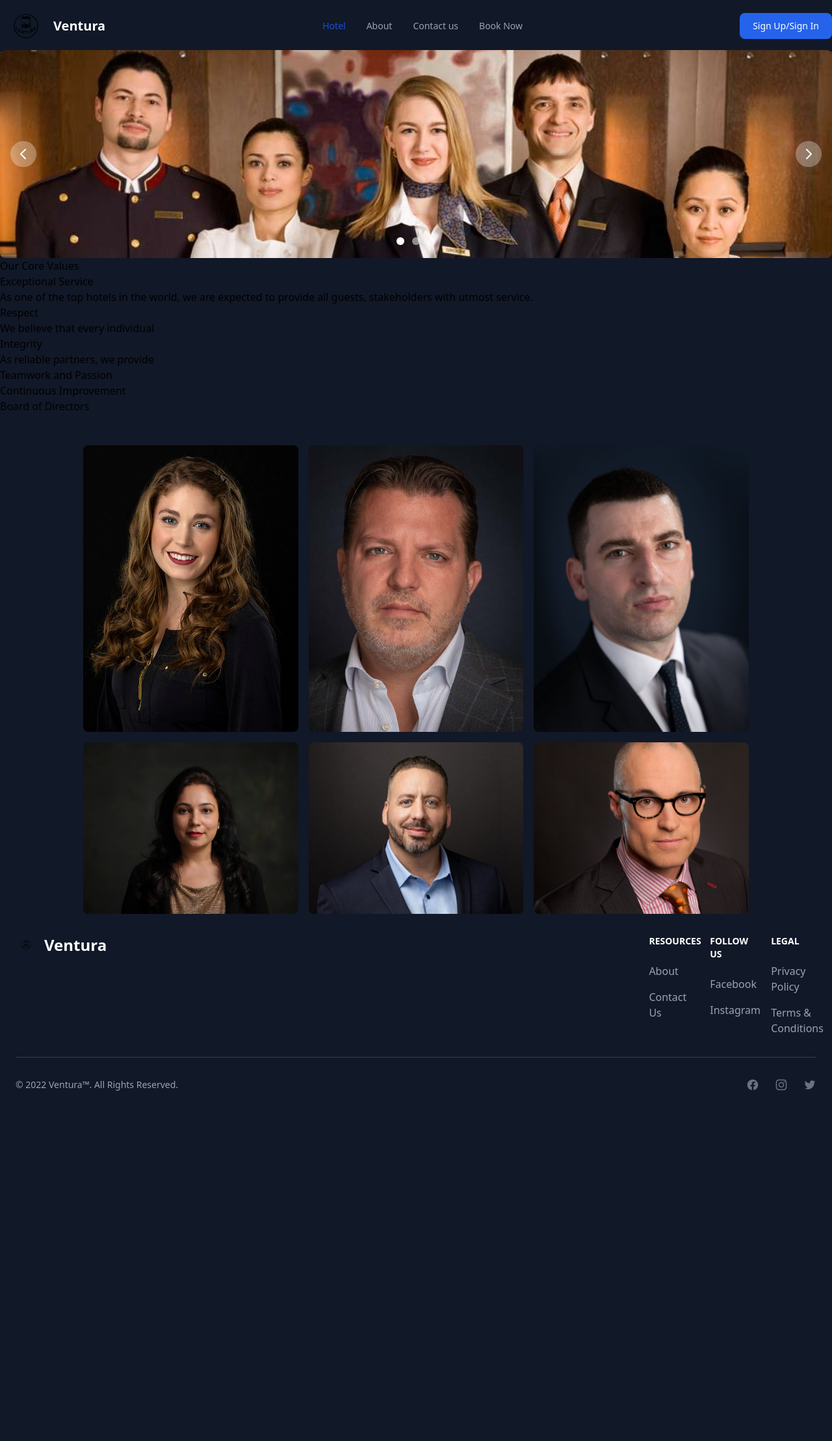
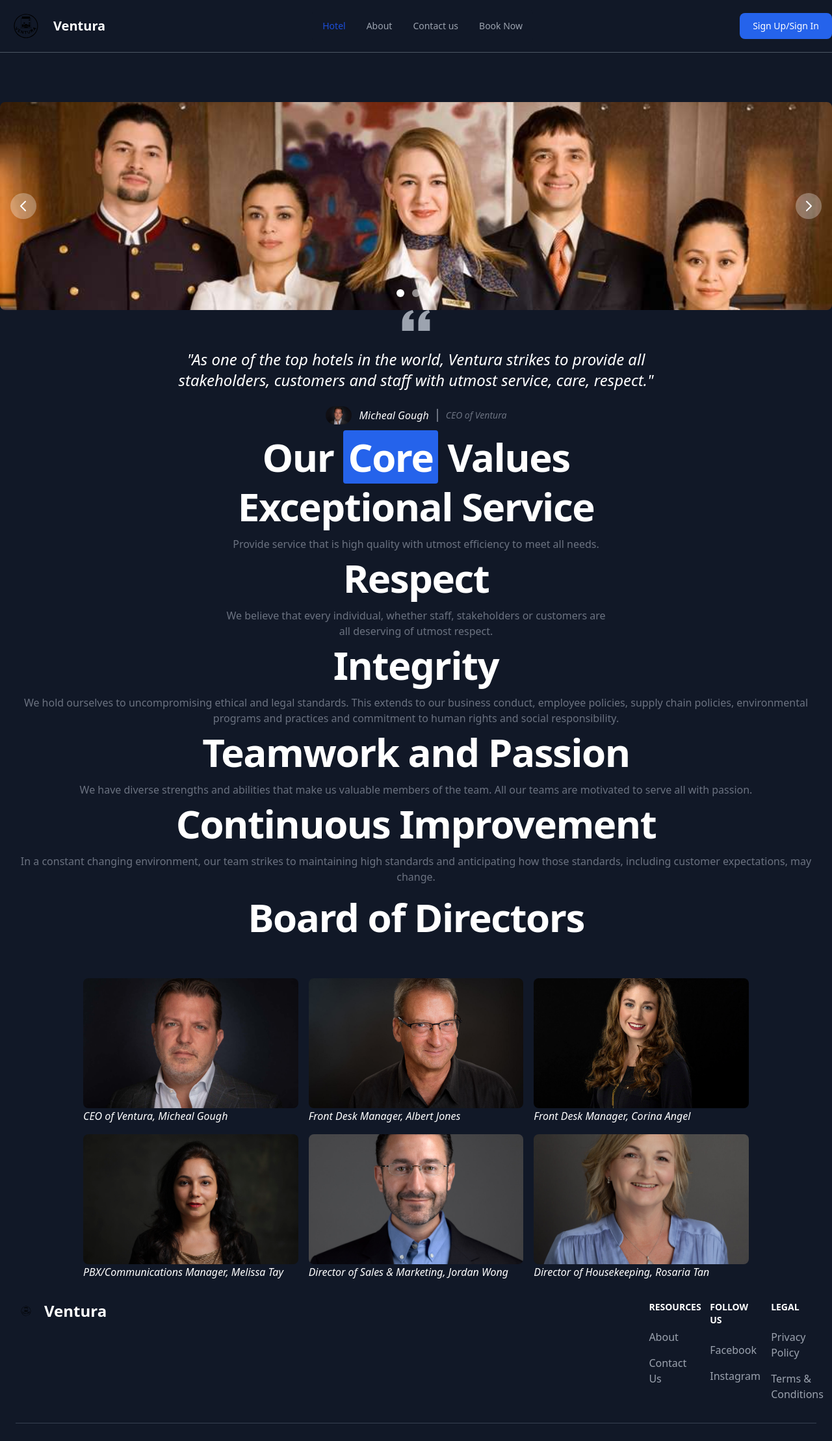
Before and after one commit to ict3x03-ventura/ventura, a Django app: page /about in a window 1280 px wide. Shown: the top 2217 px of the page at 65% size. Before the commit the page ends 1678 px from the top, so only its background shows below. Run offline with Django 4.2, Linux system fonts and the light colour scheme; some libraries are stand-ins or nearby versions.

Commit message:
added more stuff

```diff
--- a/web/templates/about.html
+++ b/web/templates/about.html
@@ -8,6 +8,7 @@
 {% endblock %}
 
 {% block content %}
+<div style="padding-top: 5.0rem">
 <div id="default-carousel" style="margin-top:6%;" class="relative" data-carousel="slide">
     <!-- Carousel wrapper -->
     <div class="overflow-hidden relative h-56 rounded-lg sm:h-64 xl:h-80 2xl:h-96">
@@ -46,78 +47,104 @@
         </span>
     </button>
 </div>
+
 <!----Company statement and goals---->
-<h2></h2>
-<h2>Our Core Values</h2>
-<section>
-    <h3>Exceptional Service</h3>
-    <p>As one of the top hotels in the world, we are
-        expected to provide all guests, stakeholders with utmost service.</p>
+    <figure class="mx-auto max-w-screen-md text-center">
+    <svg aria-hidden="true" class="mx-auto mb-3 w-12 h-12 text-gray-400 dark:text-gray-600" viewBox="0 0 24 27" fill="none" xmlns="http://www.w3.org/2000/svg"><path d="M14.017 18L14.017 10.609C14.017 4.905 17.748 1.039 23 0L23.995 2.151C21.563 3.068 20 5.789 20 8H24V18H14.017ZM0 18V10.609C0 4.905 3.748 1.038 9 0L9.996 2.151C7.563 3.068 6 5.789 6 8H9.983L9.983 18L0 18Z" fill="currentColor"/></svg>
+    <blockquote>
+        <p class="text-2xl italic font-medium text-gray-900 dark:text-white" style="color: white;">"As one of the top hotels in the world, Ventura strikes to provide all stakeholders, customers and staff with utmost service, care, respect."</p>
+    </blockquote>
+    <figcaption class="flex justify-center items-center mt-6 space-x-3">
+        <img class="w-10 h-7 rounded-full" src="{%static 'image/director4.jpg'%}" alt="profile picture">
+        <div class="flex items-center divide-x-2 divide-gray-500 dark:divide-gray-700">
+            <cite class="pr-3 font-medium text-gray-900 dark:text-white" style="color: white;">Micheal Gough</cite>
+            <cite class="pl-3 text-sm font-light text-gray-500 dark:text-gray-400">CEO of Ventura</cite>
+        </div>
+    </figcaption>
+</figure>
+    <h4 class="mb-4 text-3xl font-extrabold tracking-tight leading-none text-gray-900 md:text-5xl lg:text-6xl dark:text-white" style="color: white; text-align: center; margin-top: 20px;">Our <mark class="px-2 text-white bg-blue-600 rounded dark:bg-blue-500">Core</mark> Values</h4>
+<section style="text-align: center;">
+    <h5 class="mb-4 font-extrabold tracking-tight leading-none text-gray-900 md:text-5xl lg:text-6xl dark:text-white" style="color: white; margin-left: 20px; margin-right:20px;">Exceptional Service</h5>
+    <p class="text-gray-500 whitespace-pre-line dark:text-gray-400" style="margin-left:20px; margin-right:20px;">Provide service that is high quality with utmost efficiency to meet all needs.
+<p>
 </section>
-<section>
-    <h3>Respect</h3>
-    <p>We believe that every individual </p>
+<section style="text-align: center; margin-top: 10px;">
+    <h5 class="mb-4 font-extrabold tracking-tight leading-none text-gray-900 md:text-5xl lg:text-6xl dark:text-white" style="color: white; margin-left: 20px; margin-right:20px;">Respect</h5>
+    <p class="text-gray-500 whitespace-pre-line dark:text-gray-400" style="margin-left:20px; margin-right:20px;">We believe that every individual, whether staff, stakeholders or customers are
+all deserving of utmost respect.
+<p>
 </section>
-<section>
-    <h3>Integrity</h3>
-    <p>As reliable partners, we provide</p>
+<section style="text-align: center; margin-top: 10px;">
+    <h5 class="mb-4 font-extrabold tracking-tight leading-none text-gray-900 md:text-5xl lg:text-6xl dark:text-white" style="color: white; margin-left: 20px; margin-right:20px;">Integrity</h5>
+    <p class="text-gray-500 whitespace-pre-line dark:text-gray-400" style="margin-left:20px; margin-right:20px;">We hold ourselves to uncompromising ethical and legal standards. This extends to our business conduct, employee policies, supply chain policies, environmental programs and practices and commitment to human rights and social responsibility.
+<p>
 </section>
-<section>
-    <h3>Teamwork and Passion</h3>
-    <p></p>
+<section style="text-align: center;margin-top: 10px;">
+    <h5 class="mb-4 font-extrabold tracking-tight leading-none text-gray-900 md:text-5xl lg:text-6xl dark:text-white" style="color: white; margin-left: 20px; margin-right:20px;">Teamwork and Passion</h5>
+    <p class="text-gray-500 whitespace-pre-line dark:text-gray-400" style="margin-left:20px; margin-right:20px;">We have diverse strengths and abilities that make us valuable members of the team. All our teams are motivated to serve all with passion.
+<p>
 </section>
-<section>
-    <h3>Continuous Improvement</h3>
-    <p></p>
+<section style="text-align: center;margin-top: 10px;">
+    <h5 class="mb-4 font-extrabold tracking-tight leading-none text-gray-900 md:text-5xl lg:text-6xl dark:text-white" style="color: white; margin-left: 20px; margin-right:20px;">Continuous Improvement</h5>
+    <p class="text-gray-500 whitespace-pre-line dark:text-gray-400" style="margin-left:20px; margin-right:20px;">In a constant changing environment, our team strikes to maintaining high standards and anticipating how those standards, including customer expectations, may change.
+<p>
 </section>
 
 <!----List of directors---->
-<h2>Board of Directors</h2>
+<h4 class="mb-4 text-3xl font-extrabold tracking-tight leading-none text-gray-900 md:text-5xl lg:text-6xl dark:text-white" style="color: white; text-align: center; margin-top: 20px;">Board of Directors</h4>
 <section class="overflow-hidden text-gray-700 ">
   <div class="container px-5 py-2 mx-auto lg:pt-12 lg:px-32">
     <div class="flex flex-wrap -m-1 md:-m-2">
       <div class="flex flex-wrap w-1/3">
-        <div class="w-full p-1 md:p-2">
-          <img src="{%static 'image/director1.jpg'%}" alt="gallery" class="block object-cover object-center w-full h-full rounded-lg"
+        <div class="w-full p-1 md:p-2" >
+          <img src="{%static 'image/director4.jpg'%}" style="height: 200px; weight: 200px" alt="gallery" class="block object-cover object-center w-full h-full rounded-lg"
             >
-            <span></span>
+            <span class="italic" style="color:white;">CEO of Ventura,
+                Micheal Gough</span>
         </div>
       </div>
       <div class="flex flex-wrap w-1/3">
         <div class="w-full p-1 md:p-2">
-          <img src="{%static 'image/director4.jpg'%}" alt="gallery" class="block object-cover object-center w-full h-full rounded-lg"
+          <img src="{%static 'image/director3.jpg'%}" style="height: 200px; weight: 200px" alt="gallery" class="block object-cover object-center w-full h-full rounded-lg"
             >
-            <span></span>
+            <span class="italic" style="color:white;">Front Desk Manager,
+                Albert Jones</span>
         </div>
       </div>
       <div class="flex flex-wrap w-1/3">
         <div class="w-full p-1 md:p-2">
-          <img src="{%static 'image/director5.jpg'%}" alt="gallery" class="block object-cover object-center w-full h-full rounded-lg"
+          <img src="{%static 'image/director1.jpg'%}" style="height: 200px; weight: 200px" alt="gallery" class="block object-cover object-center w-full h-full rounded-lg"
             >
+            <span class="italic" style="color:white;">Front Desk Manager,
+                Corina Angel</span>
         </div>
       </div>
       <div class="flex flex-wrap w-1/3">
         <div class="w-full p-1 md:p-2">
-          <img src="{%static 'image/director2.jpg'%}" alt="gallery" class="block object-cover object-center w-full h-full rounded-lg"
+          <img src="{%static 'image/director2.jpg'%}" style="height: 200px; weight: 200px" alt="gallery" class="block object-cover object-center w-full h-full rounded-lg"
             >
-            <span></span>
+            <span class="italic" style="color:white;">PBX/Communications Manager,
+                Melissa Tay</span>
         </div>
       </div>
       <div class="flex flex-wrap w-1/3">
         <div class="w-full p-1 md:p-2">
-          <img src="{%static 'image/director3.jpg'%}" alt="gallery" class="block object-cover object-center w-full h-full rounded-lg"
+          <img src="{%static 'image/director8.jpg'%}" style="height: 200px; weight: 200px" alt="gallery" class="block object-cover object-center w-full h-full rounded-lg"
             >
-            <span></span>
+            <span class="italic" style="color:white;">Director of Sales & Marketing,
+                Jordan Wong</span>
         </div>
       </div>
       <div class="flex flex-wrap w-1/3">
         <div class="w-full p-1 md:p-2">
-          <img src="{%static 'image/director6.jpg'%}" alt="gallery" class="block object-cover object-center w-full h-full rounded-lg"
+          <img src="{%static 'image/director5.jpg'%}" style="height: 200px; weight: 200px" alt="gallery" class="block object-cover object-center w-full h-full rounded-lg"
             >
-            <span></span>
+            <span class="italic" style="color:white;">Director of Housekeeping,
+                Rosaria Tan</span>
         </div>
       </div>
     </div>
   </div>
 </section>
+    </div>
 {% endblock content %}
```
Also changed, not shown: web/static/image/director3.jpg, web/static/image/director5.jpg, web/static/image/director7.jpg (added), web/static/image/director8.jpg (added).
